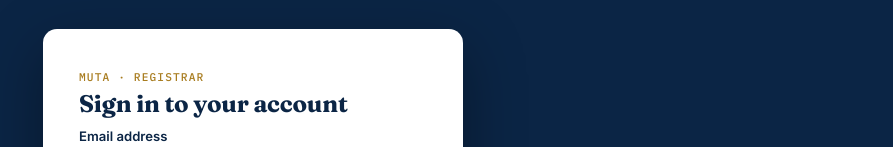
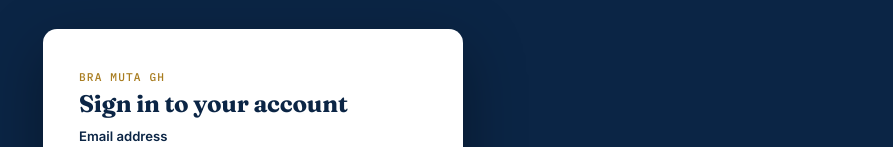
Before and after one commit to mutawakilshani3-debug/ussd-exam-management-system, a React (Create React App) app in the folder frontend/: page /login in a window 1280 px wide. Shown: the part 156-303 px from the top of the page, without its empty margins (387-1280 px from the left). Built offline with nearby package versions, Linux system fonts and the light colour scheme; no server answers.

Commit message:
Update Login.js

```diff
--- a/frontend/src/pages/Login.js
+++ b/frontend/src/pages/Login.js
@@ -49,7 +49,7 @@
     <div className="auth-page">
       <TimetableNav />
       <div className="auth-card">
-        <span className="eyebrow">MUTA · Registrar</span>
+        <span className="eyebrow">BRA MUTA GH </span>
         <h1>Sign in to your account</h1>
         <form onSubmit={handleSubmit}>
           <div className="form-group">
```
